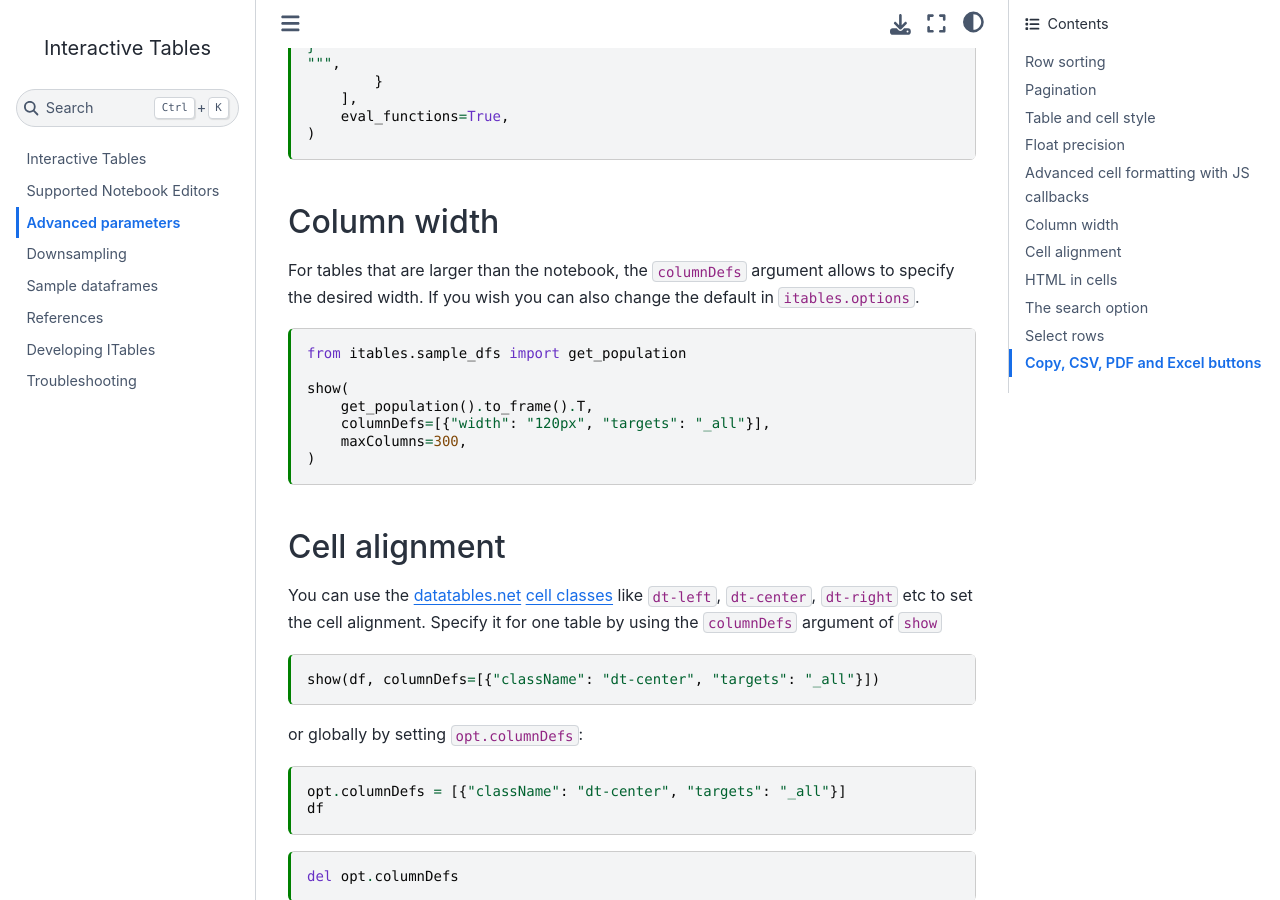
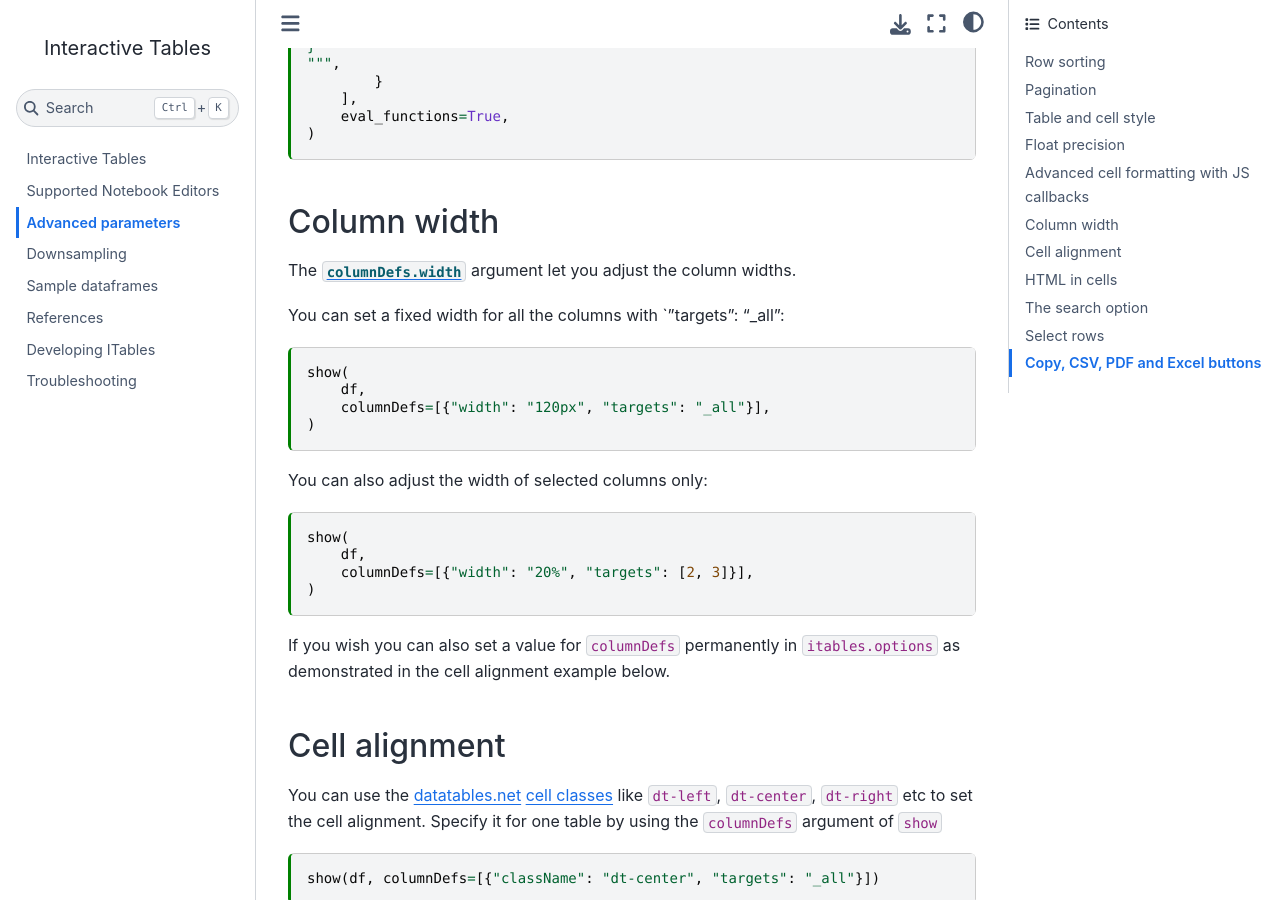
Before and after one commit to mwouts/itables, a Jupyter Book: the page built from docs/advanced_parameters.md, in a window 1280 px wide and 900 px high, scrolled down 2845 px. Built offline with Jupyter Book 1.0.4 settings and Sphinx 7.4.7 and the Sphinx Book theme 1.1.4, drawn with Linux system fonts in a browser that asks for light colours.

Commit message:
No fixed column width (#64)
* Removed fixed column width
* More examples with custom column widths

````diff
--- a/docs/advanced_parameters.md
+++ b/docs/advanced_parameters.md
@@ -137,17 +137,27 @@ function (td, cellData, rowData, row, col) {
 
 ## Column width
 
-For tables that are larger than the notebook, the `columnDefs` argument allows to specify the desired width. If you wish you can also change the default in `itables.options`.
+The [`columnDefs.width`](https://datatables.net/reference/option/columns.width) argument let you adjust the column widths.
+
+You can set a fixed width for all the columns with `"targets": "_all":
 
 ```{code-cell}
-from itables.sample_dfs import get_population
-
 show(
-    get_population().to_frame().T,
+    df,
     columnDefs=[{"width": "120px", "targets": "_all"}],
-    maxColumns=300,
 )
 ```
+
+You can also adjust the width of selected columns only:
+
+```{code-cell}
+show(
+    df,
+    columnDefs=[{"width": "20%", "targets": [2, 3]}],
+)
+```
+
+If you wish you can also set a value for `columnDefs` permanently in `itables.options` as demonstrated in the cell alignment example below.
 
 ## Cell alignment
 
--- a/itables/version.py
+++ b/itables/version.py
@@ -1,3 +1,3 @@
 """ITables' version number"""
 
-__version__ = "0.4.5"
+__version__ = "0.4.6-dev"
````
Also changed, not shown: CHANGELOG.md (+8 -0 lines), 1 other file.
